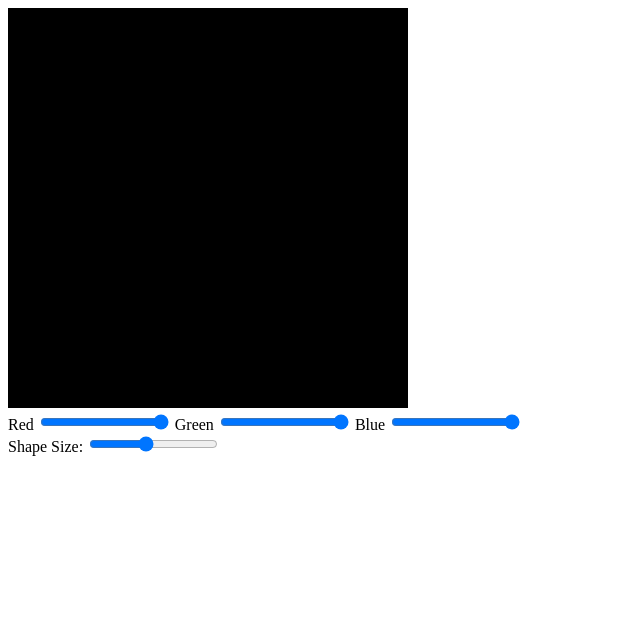
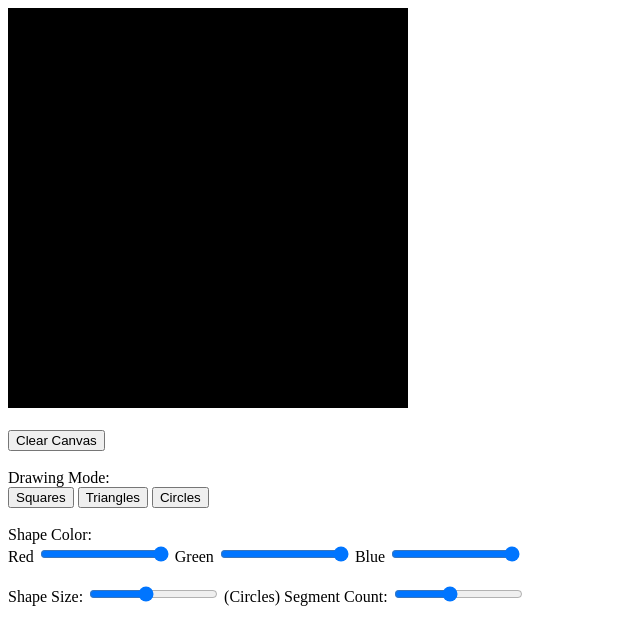
Before and after one commit to DDublue/DDublue.github.io, a plain HTML site: page cse160/asg1/src/asg1.html in a window 1280 px wide. Shown: the whole page, without its empty margins (0-640 px from the left). Drawn offline with Linux system fonts and the light colour scheme.

Commit message:
Added 'brush' feature; reduced lag when painting

```diff
--- a/cse160/asg1/src/asg1.html
+++ b/cse160/asg1/src/asg1.html
@@ -9,14 +9,34 @@
     <canvas id="webgl" width="400" height="400">
     Please use a browser that supports "canvas"
     </canvas>
+    <br><br>
     <section>
       <div>
-        Red <input type="range" min="0" max="100" value="100" class="slider" id="redSlide">
-        Green <input type="range" min="0" max="100" value="100" class="slider" id="greenSlide">
-        Blue <input type="range" min="0" max="100" value="100" class="slider" id="blueSlide">
+        <button type="button" id="clearButton">Clear Canvas</button>
       </div>
+      <br>
       <div>
-        Shape Size: <input type="range" min="5" max="40" value="20" class="slider" id="sizeSlide">
+        <div>Drawing Mode:</div>
+        <button type="button" id="squaresButton">Squares</button>
+        <button type="button" id="trianglesButton">Triangles</button>
+        <button type="button" id="circlesButton">Circles</button>
+      </div>
+      <br>
+      <div>
+        <div>Shape Color:</div>
+        Red
+        <input type="range" min="0" max="100" value="100" class="slider" id="redSlide">
+        Green
+        <input type="range" min="0" max="100" value="100" class="slider" id="greenSlide">
+        Blue
+        <input type="range" min="0" max="100" value="100" class="slider" id="blueSlide">
+      </div>
+      <br>
+      <div>
+        Shape Size:
+        <input type="range" min="5" max="40" value="20" class="slider" id="sizeSlide">
+        (Circles) Segment Count:
+        <input type="range" min="5" max="40" value="20" class="slider" id="segmentSlide">
       </div>
     </section>
 
--- a/cse160/asg1/src/asg1.js
+++ b/cse160/asg1/src/asg1.js
@@ -29,7 +29,7 @@ function setupWebGL() {
   canvas = document.getElementById('webgl');
 
   // Get the rendering context for WebGL
-  gl = getWebGLContext(canvas);
+  gl = canvas.getContext('webgl', { preserveDrawingBuffer: true });
   if (!gl) {
     console.log('Failed to get the rendering context for WebGL');
     return;
@@ -71,13 +71,16 @@ let g_selectedSize = 20.0;
 
 // Set up actions for the HTML UI elements
 function addActionsForHtmlUI() {
+  // Clear Canvas Button
+  document.getElementById('clearButton').onclick = function() { g_shapesList = []; renderAllShapes(); };
+
   // Color Slider Events
-  document.getElementById('redSlide').addEventListener('mouseup', function() { g_selectedColor[0] = this.value/100});
-  document.getElementById('greenSlide').addEventListener('mouseup', function() { g_selectedColor[1] = this.value/100});
-  document.getElementById('blueSlide').addEventListener('mouseup', function() { g_selectedColor[2] = this.value/100});
+  document.getElementById('redSlide').addEventListener('mouseup', function() { g_selectedColor[0] = this.value/100; });
+  document.getElementById('greenSlide').addEventListener('mouseup', function() { g_selectedColor[1] = this.value/100; });
+  document.getElementById('blueSlide').addEventListener('mouseup', function() { g_selectedColor[2] = this.value/100; });
 
   // Size Slider Event
-  document.getElementById('sizeSlide').addEventListener('mouseup', function() { g_selectedSize = this.value });
+  document.getElementById('sizeSlide').addEventListener('mouseup', function() { g_selectedSize = this.value; });
 }
 
 function main() {
@@ -92,6 +95,7 @@ function main() {
 
   // Register function (event handler) to be called on a mouse press
   canvas.onmousedown = click;
+  canvas.onmousemove = function(ev) { if (ev.buttons == 1) { click(ev) } };
 
   // Specify the color for clearing <canvas>
   gl.clearColor(0.0, 0.0, 0.0, 1.0);
```
